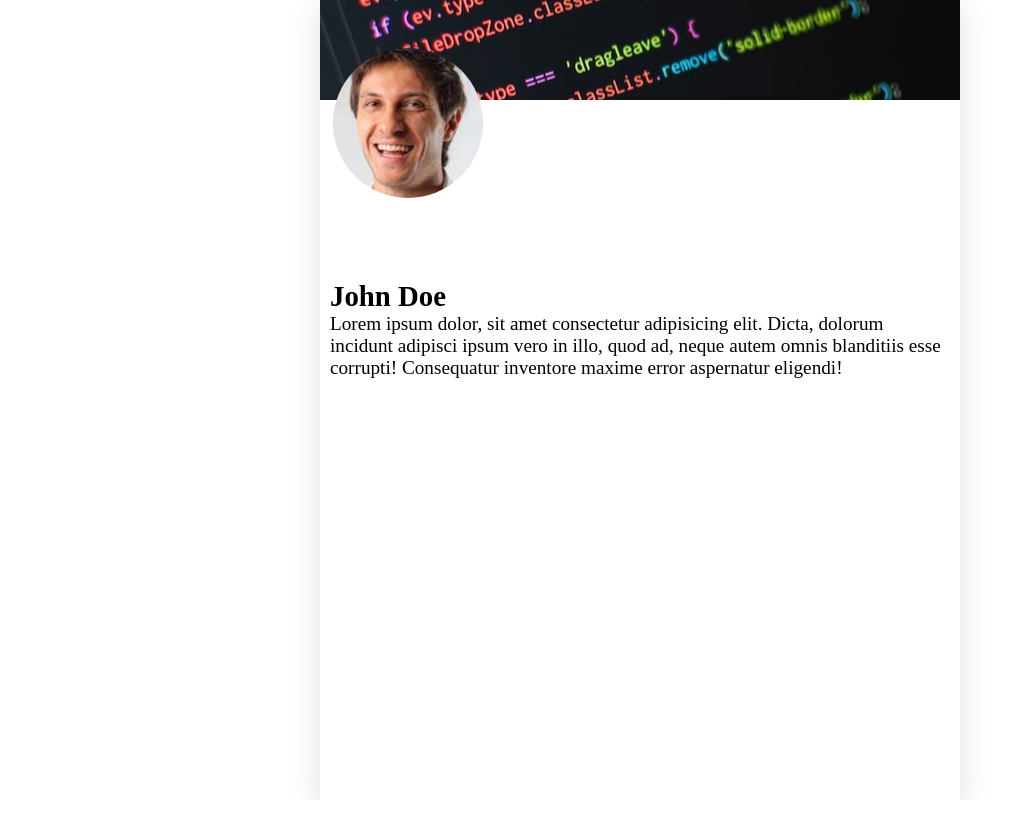
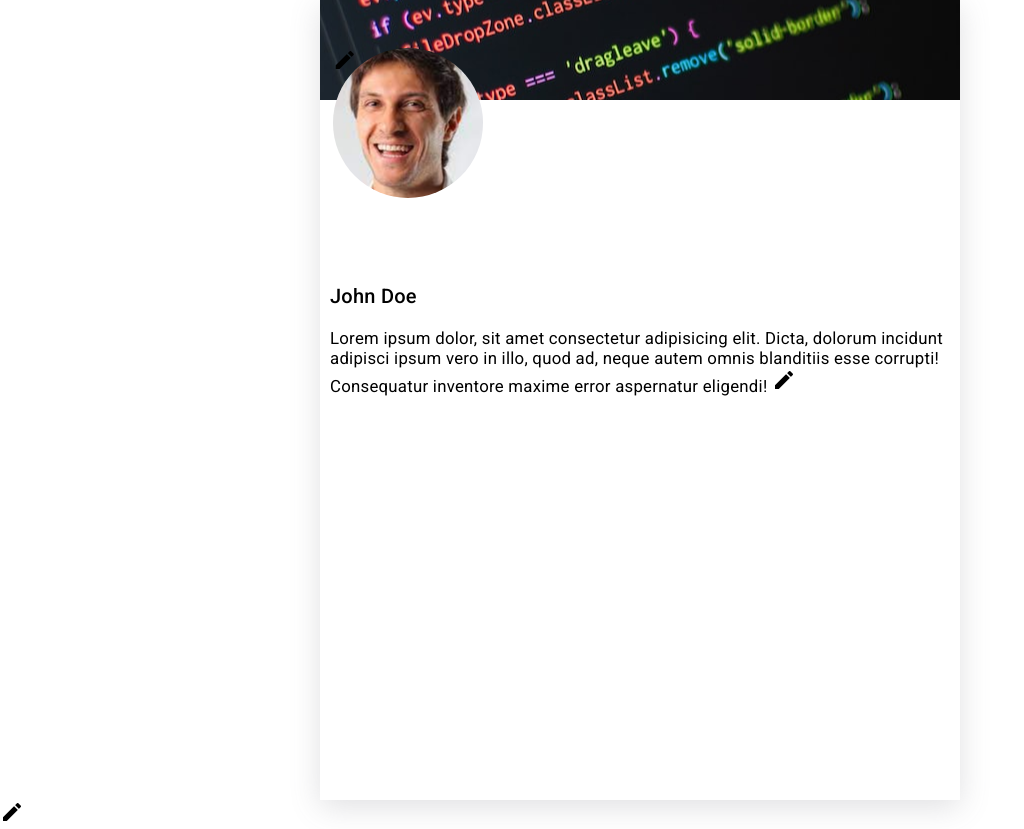
Before and after one commit to Daniel-W1/StudyPal, an Angular app: page / in a window 1280 px wide. Shown: the whole page, without its empty margins (0-1024 px from the left). Before the commit the page ends 800 px from the top, so only its background shows below. Built offline with nearby package versions, Linux system fonts and the light colour scheme.

Commit message:
angular material update

```diff
--- a/angular.json
+++ b/angular.json
@@ -25,6 +25,7 @@
               "src/assets"
             ],
             "styles": [
+              "@angular/material/prebuilt-themes/indigo-pink.css",
               "src/styles.css"
             ],
             "scripts": []
@@ -87,6 +88,7 @@
               "src/assets"
             ],
             "styles": [
+              "@angular/material/prebuilt-themes/indigo-pink.css",
               "src/styles.css"
             ],
             "scripts": []
--- a/package.json
+++ b/package.json
@@ -10,7 +10,8 @@
   },
   "private": true,
   "dependencies": {
-    "@angular/animations": "^15.0.0",
+    "@angular/animations": "^15.1.4",
+    "@angular/cdk": "^15.1.4",
     "@angular/common": "^15.0.0",
     "@angular/compiler": "^15.0.0",
     "@angular/core": "^15.0.0",
--- a/src/app/app.component.html
+++ b/src/app/app.component.html
@@ -1 +1,2 @@
 <app-profile></app-profile>
+<mat-icon>edit</mat-icon>
--- a/src/app/profile/profile.component.html
+++ b/src/app/profile/profile.component.html
@@ -3,11 +3,16 @@
     </div>
 
     <div class="main-profile">
+        <mat-icon>edit</mat-icon>
     </div>
 
     <div class="bio">
 
         <h2>John Doe</h2>
         Lorem ipsum dolor, sit amet consectetur adipisicing elit. Dicta, dolorum incidunt adipisci ipsum vero in illo, quod ad, neque autem omnis blanditiis esse corrupti! Consequatur inventore maxime error aspernatur eligendi!
+
+        <mat-icon>edit</mat-icon>
     </div>
+
+
 </div>
--- a/src/index.html
+++ b/src/index.html
@@ -6,8 +6,11 @@
   <base href="/">
   <meta name="viewport" content="width=device-width, initial-scale=1">
   <link rel="icon" type="image/x-icon" href="favicon.ico">
+  <link rel="preconnect" href="https://fonts.gstatic.com">
+  <link href="https://fonts.googleapis.com/css2?family=Roboto:wght@300;400;500&display=swap" rel="stylesheet">
+  <link href="https://fonts.googleapis.com/icon?family=Material+Icons" rel="stylesheet">
 </head>
-<body>
+<body class="mat-typography">
   <app-root></app-root>
 </body>
 </html>
--- a/src/styles.css
+++ b/src/styles.css
@@ -2,3 +2,5 @@
     margin: 0;
     box-sizing: border-box;
 }
+html, body { height: 100%; }
+body { margin: 0; font-family: Roboto, "Helvetica Neue", sans-serif; }
```
Also changed, not shown: src/app/app.module.ts (+24 -1 lines), 1 other file (tests, documents, lock files or other folders).
